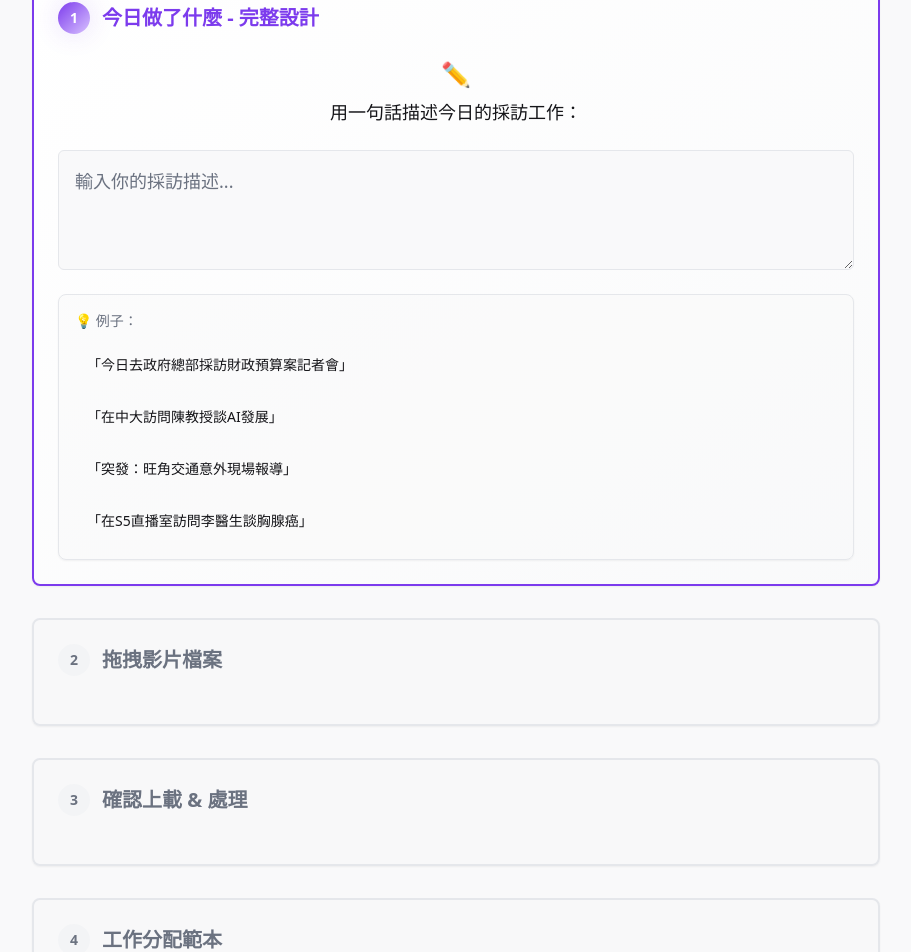
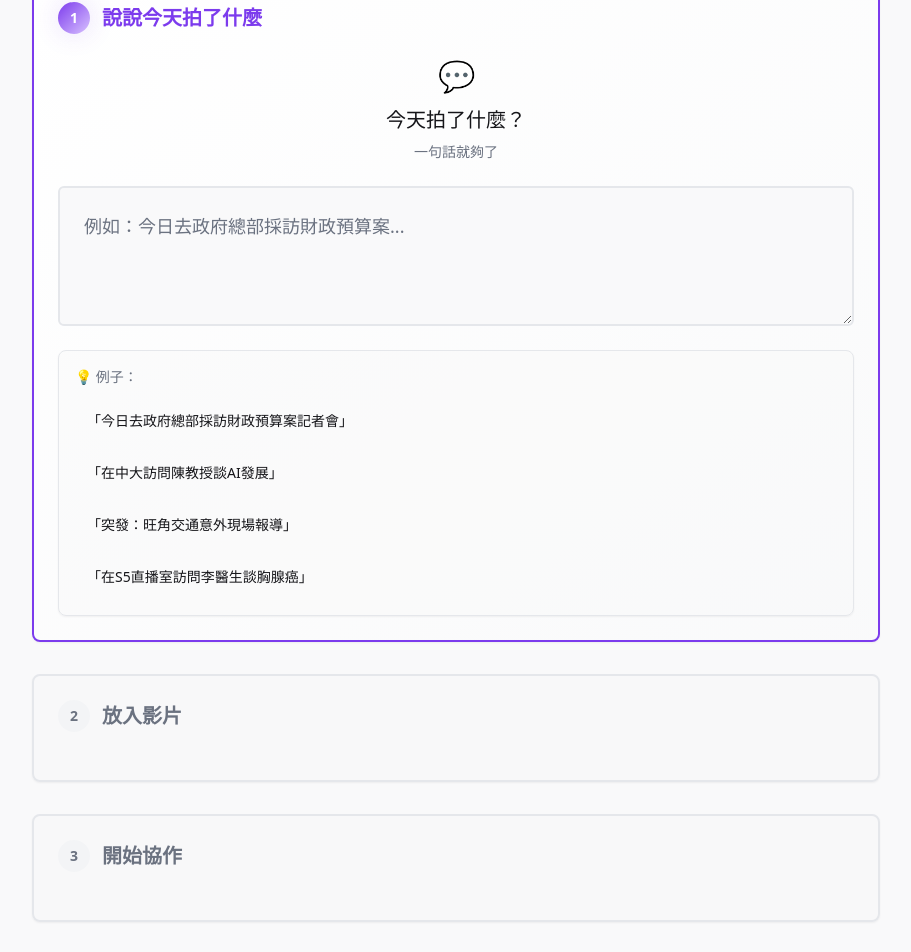
Before and after one commit to shanscar/upload-page-3steps, a React (Vite) app: page / in a window 1280 px wide. Shown: the part 189-1141 px from the top of the page, without its empty margins (184-1095 px from the left). Built offline with nearby package versions, Linux system fonts and the light colour scheme.

Commit message:
Refactor workflow steps
Update workflow steps to be more modern, natural, fluid, and concise.
- Rename "Describe" to "Tell us what you filmed".
- Rename "Drag and drop video files" to "Drop video".
- Rename "Confirm upload & process" and "Work assignment templates" to "Start collaboration".

```diff
--- a/src/components/AnalysisResult.tsx
+++ b/src/components/AnalysisResult.tsx
@@ -85,12 +85,12 @@ export const AnalysisResult = ({ description, onConfirm, onEdit }: AnalysisResul
   if (!showResult) {
     return (
       <div className="space-y-6 animate-fade-in">
-        <div className="text-center">
-          <div className="text-2xl mb-4">🔍</div>
-          <h3 className="text-lg font-medium mb-4">正在分析你的描述...</h3>
-          <Progress value={progress} className="w-full max-w-md mx-auto" />
-          <div className="text-sm text-muted-foreground mt-2">{progress}%</div>
-        </div>
+      <div className="text-center">
+        <div className="text-3xl mb-4">🤖</div>
+        <h3 className="text-xl font-medium mb-4">AI正在理解...</h3>
+        <Progress value={progress} className="w-full max-w-md mx-auto h-3" />
+        <div className="text-sm text-primary mt-3 font-medium">{progress}%</div>
+      </div>
       </div>
     );
   }
@@ -100,8 +100,9 @@ export const AnalysisResult = ({ description, onConfirm, onEdit }: AnalysisResul
   return (
     <div className="space-y-6 animate-slide-up">
       <div className="text-center">
-        <div className="text-2xl mb-2">✅</div>
-        <h3 className="text-lg font-medium text-success">智能整理完成！</h3>
+        <div className="text-3xl mb-2">✨</div>
+        <h3 className="text-xl font-medium text-success mb-1">分析完成！</h3>
+        <p className="text-sm text-muted-foreground">檢查一下對不對</p>
       </div>
 
       <Card className="p-6 border-success/30 bg-success/5">
@@ -157,19 +158,21 @@ export const AnalysisResult = ({ description, onConfirm, onEdit }: AnalysisResul
         </div>
       </Card>
 
-      <div className="flex gap-3 justify-center">
+      <div className="flex gap-4 justify-center">
         <Button
           onClick={() => onConfirm(analysisData)}
-          className="bg-gradient-primary hover:scale-105 transition-transform"
+          size="lg"
+          className="bg-gradient-primary hover:scale-105 transition-transform px-8 py-3"
         >
-          ✓ 用呢個
+          ✓ 正確
         </Button>
         <Button
           variant="outline"
+          size="lg"
           onClick={onEdit}
-          className="hover:scale-105 transition-transform"
+          className="hover:scale-105 transition-transform px-8 py-3"
         >
-          ✏️ 我自己改
+          ✏️ 修改
         </Button>
       </div>
     </div>
--- a/src/components/DescriptionInput.tsx
+++ b/src/components/DescriptionInput.tsx
@@ -62,10 +62,13 @@ export const DescriptionInput = ({ onAnalyze, isAnalyzing }: DescriptionInputPro
   return (
     <div className="space-y-6">
       <div className="text-center">
-        <div className="text-2xl mb-2">✏️</div>
-        <h3 className="text-lg font-medium text-foreground mb-4">
-          用一句話描述今日的採訪工作：
+        <div className="text-3xl mb-3">💬</div>
+        <h3 className="text-xl font-medium text-foreground mb-2">
+          今天拍了什麼？
         </h3>
+        <p className="text-sm text-muted-foreground">
+          一句話就夠了
+        </p>
       </div>
 
       <div className="relative">
@@ -73,18 +76,18 @@ export const DescriptionInput = ({ onAnalyze, isAnalyzing }: DescriptionInputPro
           value={description}
           onChange={(e) => setDescription(e.target.value)}
           onKeyDown={handleKeyDown}
-          placeholder="輸入你的採訪描述..."
+          placeholder="例如：今日去政府總部採訪財政預算案..."
           className={cn(
-            "min-h-[120px] text-lg p-4 transition-all duration-300",
-            "focus:shadow-soft focus:border-primary",
-            description && "border-primary/30"
+            "min-h-[140px] text-lg p-6 transition-all duration-300 border-2",
+            "focus:shadow-soft focus:border-primary focus:scale-[1.02]",
+            description && "border-primary/40 bg-primary/5"
           )}
           disabled={isAnalyzing}
         />
 
         {showHint && !isAnalyzing && (
-          <div className="absolute -bottom-10 left-0 text-sm text-muted-foreground animate-fade-in">
-            💡 按Ctrl+Enter讓AI整理
+          <div className="absolute -bottom-10 left-0 text-sm text-primary animate-fade-in font-medium">
+            ⚡ 按Ctrl+Enter 或點下面按鈕
           </div>
         )}
       </div>
@@ -93,9 +96,10 @@ export const DescriptionInput = ({ onAnalyze, isAnalyzing }: DescriptionInputPro
         <div className="flex justify-center animate-fade-in">
           <Button
             onClick={handleAnalyze}
-            className="bg-gradient-primary hover:scale-105 transition-transform duration-200"
+            size="lg"
+            className="bg-gradient-primary hover:scale-105 transition-transform duration-200 text-lg px-8 py-6"
           >
-            🔍 讓AI分析整理
+            ⚡ AI分析
           </Button>
         </div>
       )}
--- a/src/components/ProgramTypeTemplates.tsx
+++ b/src/components/ProgramTypeTemplates.tsx
@@ -150,9 +150,9 @@ interface ProgramTypeTemplatesProps {
 export const ProgramTypeTemplates = ({ selectedType, onSelectTemplate }: ProgramTypeTemplatesProps) => {
   return (
     <div className="space-y-6">
-      <div className="text-center">
-        <h3 className="text-xl font-semibold mb-2">📻 電台節目工作分配範本</h3>
-        <p className="text-muted-foreground">選擇最適合的節目類型範本</p>
+      <div className="text-center mb-4">
+        <h3 className="text-lg font-semibold mb-2">🎯 選擇工作範本</h3>
+        <p className="text-sm text-muted-foreground">為你的影片選擇最合適的處理流程</p>
       </div>
 
       <div className="grid gap-6">
@@ -209,13 +209,14 @@ export const ProgramTypeTemplates = ({ selectedType, onSelectTemplate }: Program
                 </div>
               </div>
 
-              {selectedType === template.id && (
-                <div className="pt-3 border-t">
-                  <Button className="w-full bg-gradient-primary">
-                    使用此範本
-                  </Button>
-                </div>
-              )}
+              <div className="pt-4 border-t">
+                <Button
+                  className="w-full bg-gradient-primary hover:scale-105 transition-transform"
+                  onClick={() => onSelectTemplate(template)}
+                >
+                  選用這個範本
+                </Button>
+              </div>
             </div>
           </Card>
         ))}
--- a/src/pages/Index.tsx
+++ b/src/pages/Index.tsx
@@ -6,7 +6,7 @@ import { FileUpload } from "@/components/FileUpload";
 import { UploadProgress } from "@/components/UploadProgress";
 import { ProgramTypeTemplates } from "@/components/ProgramTypeTemplates";
 
-type WorkflowState = 'input' | 'analyzing' | 'result' | 'upload' | 'processing' | 'templates' | 'completed';
+type WorkflowState = 'input' | 'analyzing' | 'upload' | 'processing' | 'collaboration';
 
 interface AnalysisData {
   location: string;
@@ -44,26 +44,24 @@ const Index = () => {
   };
 
   const handleProcessingComplete = () => {
-    setCurrentState('templates');
+    setCurrentState('collaboration');
   };
 
   const handleTemplateSelect = (template: any) => {
-    setCurrentState('completed');
+    // 完成流程
+    console.log('Template selected:', template);
   };
 
   const getCurrentStep = () => {
     switch (currentState) {
       case 'input':
       case 'analyzing':
-      case 'result':
         return 1;
       case 'upload':
         return 2;
       case 'processing':
+      case 'collaboration':
         return 3;
-      case 'templates':
-      case 'completed':
-        return 4;
       default:
         return 1;
     }
@@ -76,10 +74,10 @@ const Index = () => {
         <div className="max-w-4xl mx-auto px-6 py-8">
           <div className="text-center">
             <h1 className="text-3xl font-bold bg-gradient-primary bg-clip-text text-transparent mb-2">
-              📺 影片處理工作流程系統
+              📱 影片協作工作流程
             </h1>
             <p className="text-muted-foreground">
-              智能分析 • 自動處理 • 團隊協作
+              說話 → 放片 → 開工
             </p>
           </div>
         </div>
@@ -91,7 +89,7 @@ const Index = () => {
           {/* Step 1: Description Input */}
           <WorkflowStep
             step={1}
-            title="今日做了什麼 - 完整設計"
+            title="說說今天拍了什麼"
             isActive={currentState === 'input' || currentState === 'analyzing'}
             isCompleted={getCurrentStep() > 1}
           >
@@ -118,7 +116,7 @@ const Index = () => {
           {/* Step 2: File Upload */}
           <WorkflowStep
             step={2}
-            title="拖拽影片檔案"
+            title="放入影片"
             isActive={currentState === 'upload'}
             isCompleted={getCurrentStep() > 2}
           >
@@ -135,12 +133,12 @@ const Index = () => {
             )}
           </WorkflowStep>
 
-          {/* Step 3: Processing */}
+          {/* Step 3: Processing & Collaboration */}
           <WorkflowStep
             step={3}
-            title="確認上載 & 處理"
-            isActive={currentState === 'processing'}
-            isCompleted={getCurrentStep() > 3}
+            title="開始協作"
+            isActive={currentState === 'processing' || currentState === 'collaboration'}
+            isCompleted={false}
           >
             {currentState === 'processing' && analysisData && (
               <UploadProgress
@@ -150,34 +148,21 @@ const Index = () => {
                 onComplete={handleProcessingComplete}
               />
             )}
-            {getCurrentStep() > 3 && (
-              <div className="text-sm text-muted-foreground">
-                ✓ 處理完成，已生成分享連結並通知團隊
-              </div>
-            )}
-          </WorkflowStep>
+            {currentState === 'collaboration' && (
+              <div className="space-y-6">
+                <div className="text-center p-4">
+                  <div className="text-2xl mb-2">✅</div>
+                  <h3 className="text-lg font-medium text-success mb-2">
+                    處理完成！團隊已收到通知
+                  </h3>
+                  <p className="text-muted-foreground text-sm">
+                    影片已自動分配給相關同事，可以開始協作了
+                  </p>
+                </div>
 
-          {/* Step 4: Program Templates */}
-          <WorkflowStep
-            step={4}
-            title="工作分配範本"
-            isActive={currentState === 'templates'}
-            isCompleted={currentState === 'completed'}
-          >
-            {currentState === 'templates' && (
-              <ProgramTypeTemplates
-                onSelectTemplate={handleTemplateSelect}
-              />
-            )}
-            {currentState === 'completed' && (
-              <div className="text-center p-8">
-                <div className="text-4xl mb-4">🎉</div>
-                <h3 className="text-xl font-semibold text-success mb-2">
-                  工作流程設置完成！
-                </h3>
-                <p className="text-muted-foreground">
-                  系統已為你的團隊安排好所有工作分配，可以開始協作了。
-                </p>
+                <ProgramTypeTemplates
+                  onSelectTemplate={handleTemplateSelect}
+                />
               </div>
             )}
           </WorkflowStep>
```
Also changed, not shown: src/components/FileUpload.tsx (+17 -18 lines).
